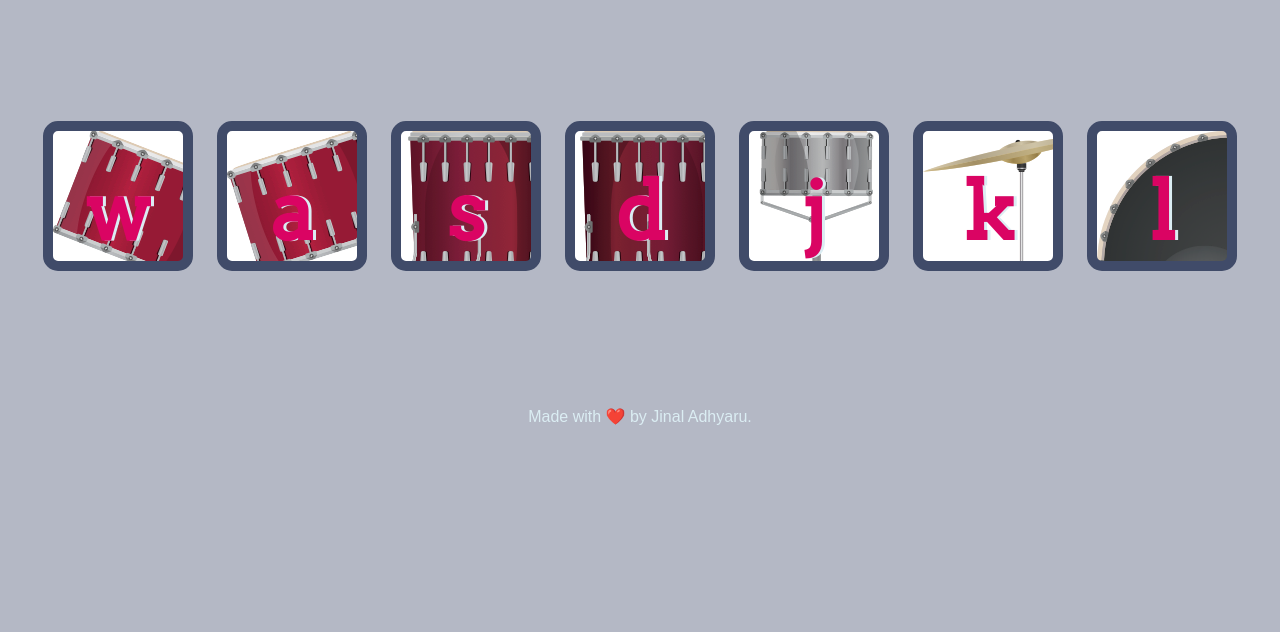
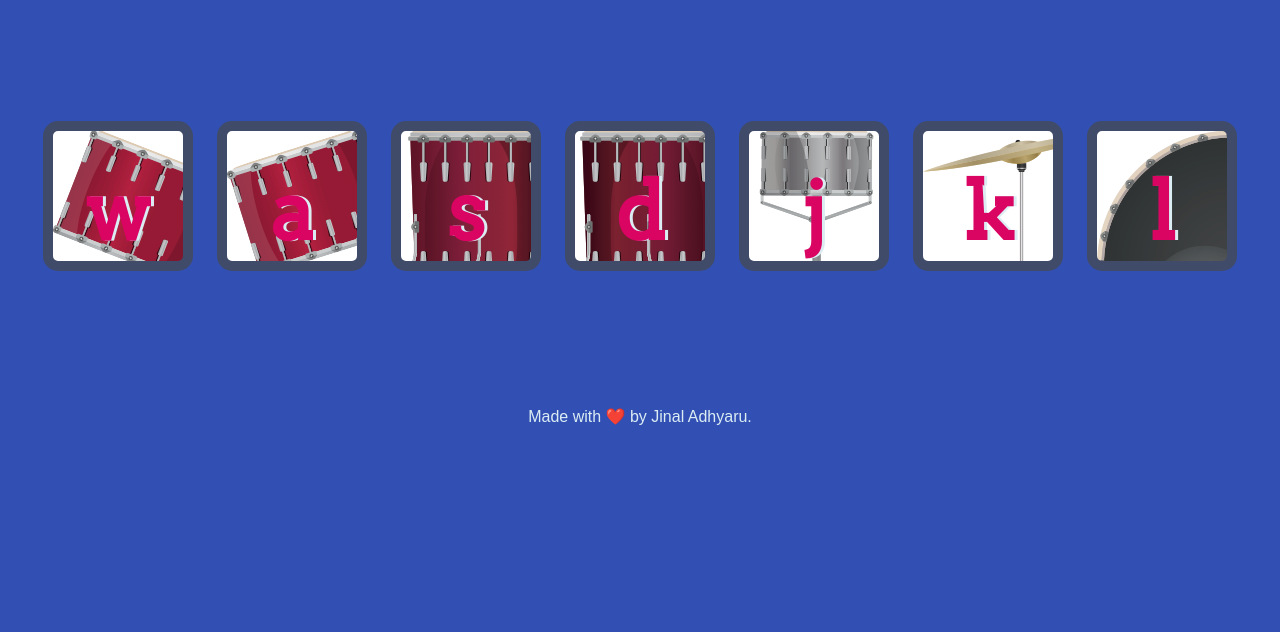
Before and after one commit to JinalAdhyaru/Drum-Kit, a plain HTML site: page index.html in a window 1280 px wide. Shown: the part 168-800 px from the top of the page. Drawn offline with Linux system fonts and the light colour scheme.

Commit message:
Change bg color for feature2

```diff
--- a/styles.css
+++ b/styles.css
@@ -1,5 +1,5 @@
 body {
-    background-color: #b4b8c5;
+    background-color: #3250b4;
     text-align: center;
 }
 
```
